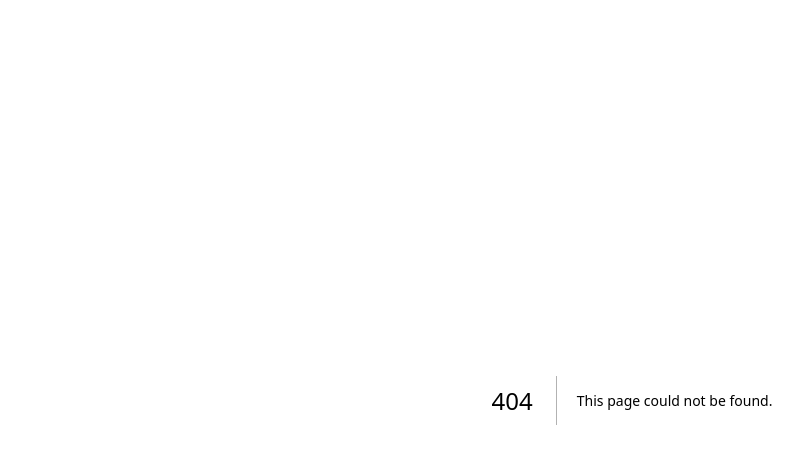
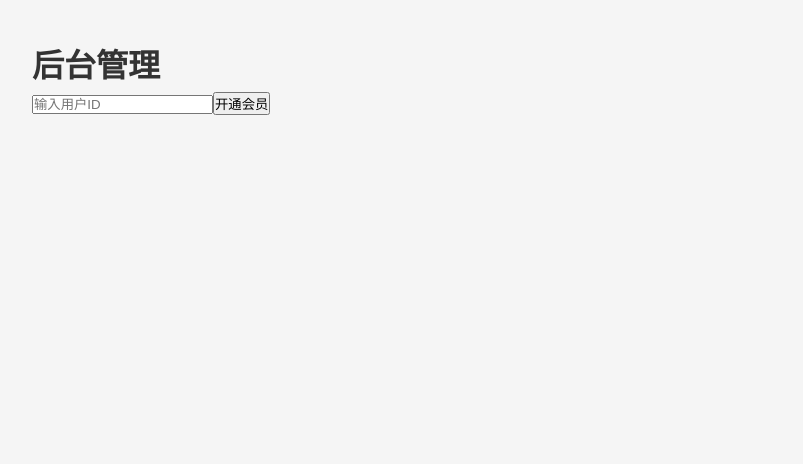
Before and after one commit to guoyanjun01/didadida-web, a Next.js app: page /admin in a window 1280 px wide. Before the commit this address had no page. Shown: the top 464 px of the page, without its empty margins (8-811 px from the left). Built offline with nearby package versions, Linux system fonts and the light colour scheme.

Commit message:
add admin page

```diff
--- /dev/null
+++ b/pages/admin.js
@@ -0,0 +1,31 @@
+import { useState } from "react";
+
+export default function Admin() {
+  const [userId, setUserId] = useState("");
+
+  const activate = async () => {
+    await fetch("/api/activate", {
+      method: "POST",
+      headers: {
+        "Content-Type": "application/json",
+      },
+      body: JSON.stringify({ userId }),
+    });
+
+    alert("已开通");
+  };
+
+  return (
+    <div style={{ padding: 40 }}>
+      <h1>后台管理</h1>
+
+      <input
+        placeholder="输入用户ID"
+        value={userId}
+        onChange={(e) => setUserId(e.target.value)}
+      />
+
+      <button onClick={activate}>开通会员</button>
+    </div>
+  );
+}
--- /dev/null
+++ b/pages/api/activate.js
@@ -0,0 +1,10 @@
+export default function handler(req, res) {
+  if (req.method === 'POST') {
+    const { userId } = req.body;
+    // 这里可以添加实际的开通会员逻辑
+    console.log('开通会员:', userId);
+    res.status(200).json({ message: '会员开通成功' });
+  } else {
+    res.status(405).json({ message: '方法不允许' });
+  }
+}
```
